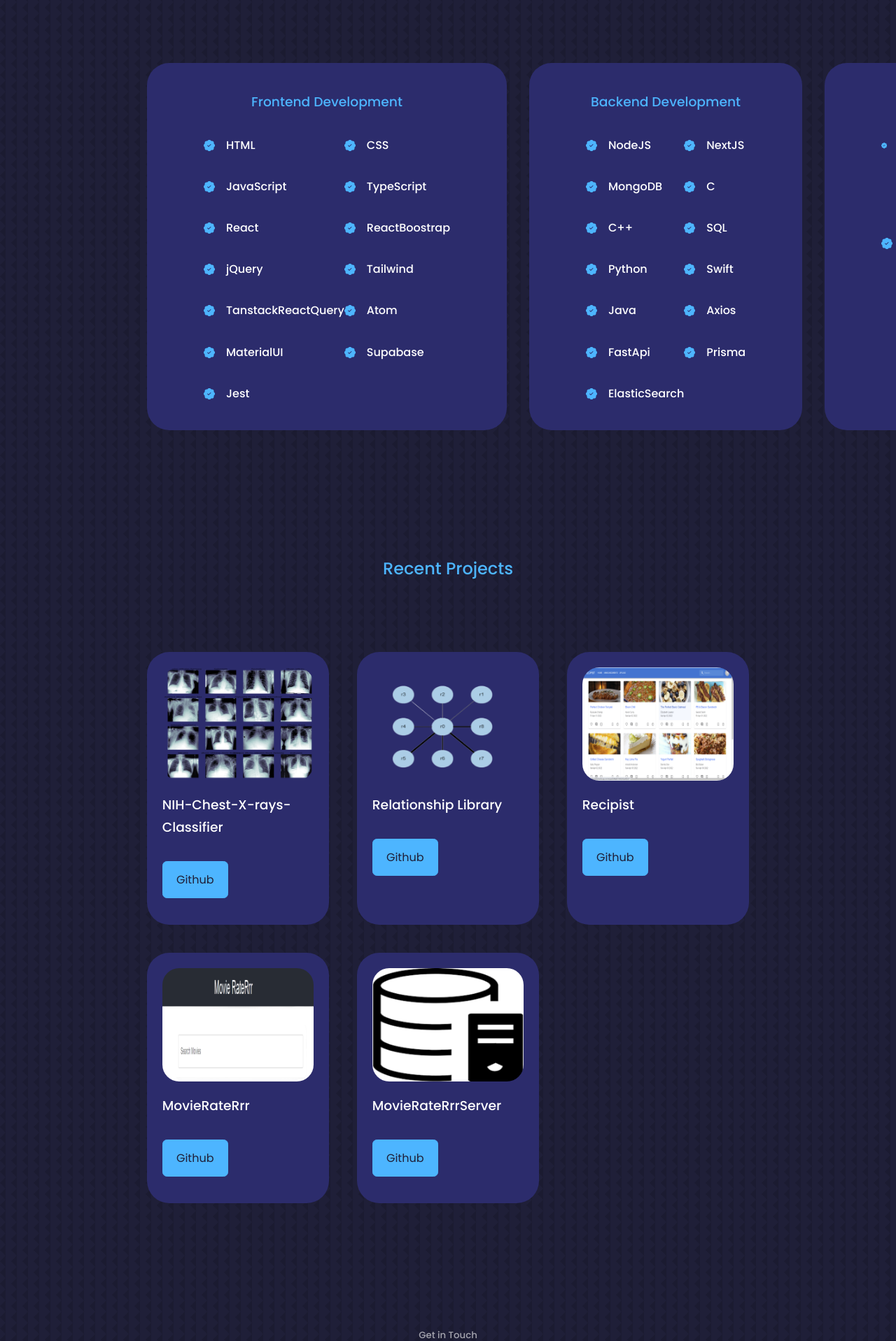
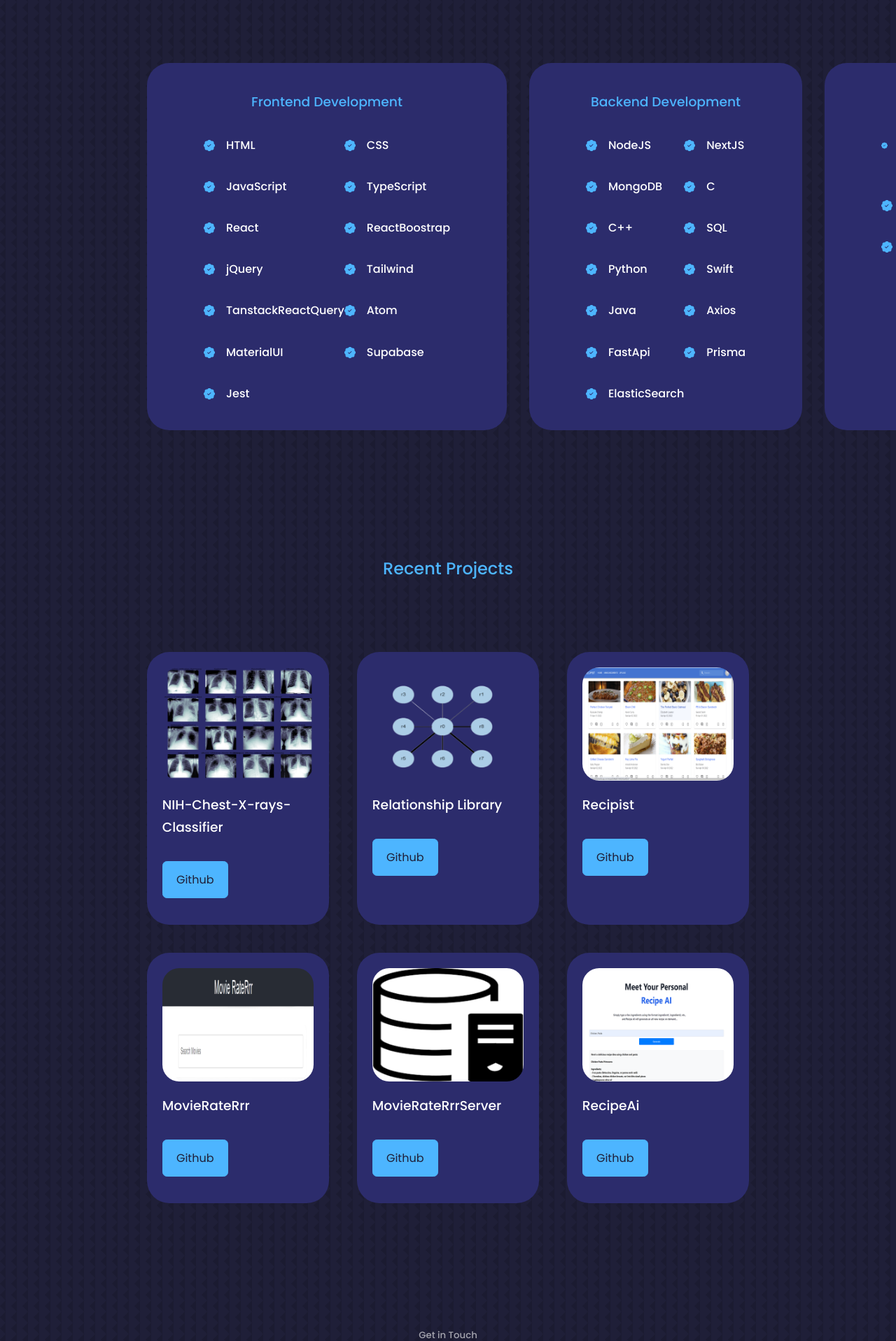
Before and after one commit to riley-collab/personal, a React (Create React App) app: page / in a window 1280 px wide. Shown: the part 1373-3290 px from the top of the page at 70% size. Built offline with nearby package versions, Linux system fonts and the light colour scheme.

Commit message:
Updated with RecipeAi and Developer

```diff
--- a/package.json
+++ b/package.json
@@ -14,8 +14,8 @@
   },
   "scripts": {
     "start": "react-scripts start",
-    "predeploy" : "npm run build",
-    "deploy" : "gh-pages -d build",
+    "predeploy": "npm run build",
+    "deploy": "gh-pages -d build",
     "build": "react-scripts build",
     "test": "react-scripts test",
     "eject": "react-scripts eject"
--- a/src/components/experience/Experience.jsx
+++ b/src/components/experience/Experience.jsx
@@ -13,7 +13,7 @@ const Experience = () => {
   ]
 
   const cloudExperienceList = [
-    "AWS Cloud Practioner", "AWS Developing Serverless Solutions", "Snowflake", "Terraform"
+    "AWS Cloud Practioner", "AWS Developer", "Snowflake", "Terraform", "Kubernetes"
   ]
   return (
     <section id='experience'>
@@ -62,7 +62,6 @@ const Experience = () => {
           </div>
         </div>
       </div>
-
     </section>
   )
 }
--- a/src/components/portfolio/Portfolio.jsx
+++ b/src/components/portfolio/Portfolio.jsx
@@ -5,6 +5,7 @@ import graphVis from '../../assets/graphvis.png'
 import recipist from '../../assets/Recipist.PNG'
 import MovieRateRrr from '../../assets/MovieRateRrr.png'
 import server from '../../assets/server.png'
+import RecipeAi from '../../assets/RecipeAi.png'
 
 const data = [
   {
@@ -37,7 +38,12 @@ const data = [
     title: 'MovieRateRrrServer',
     github: 'https://github.com/SanofiRileyMorris/NESTJS'
   },
-
+  {
+    id: 6,
+    image: RecipeAi,
+    title: 'RecipeAi',
+    github: 'https://github.com/riley-collab/ai-recipe-generator'
+  },
 ]
 
 
```
Also changed, not shown: src/assets/RecipeAi.png (added).
